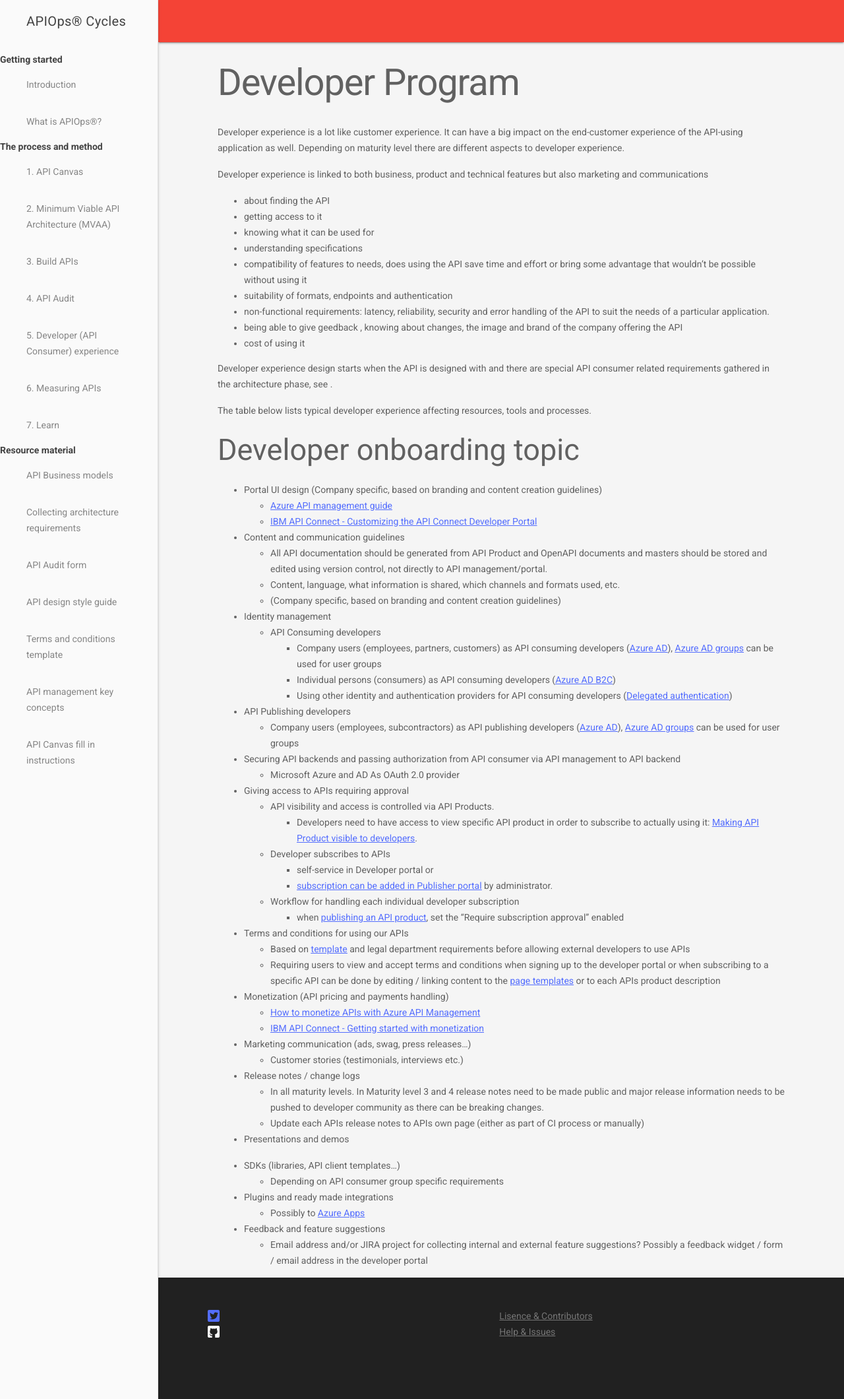
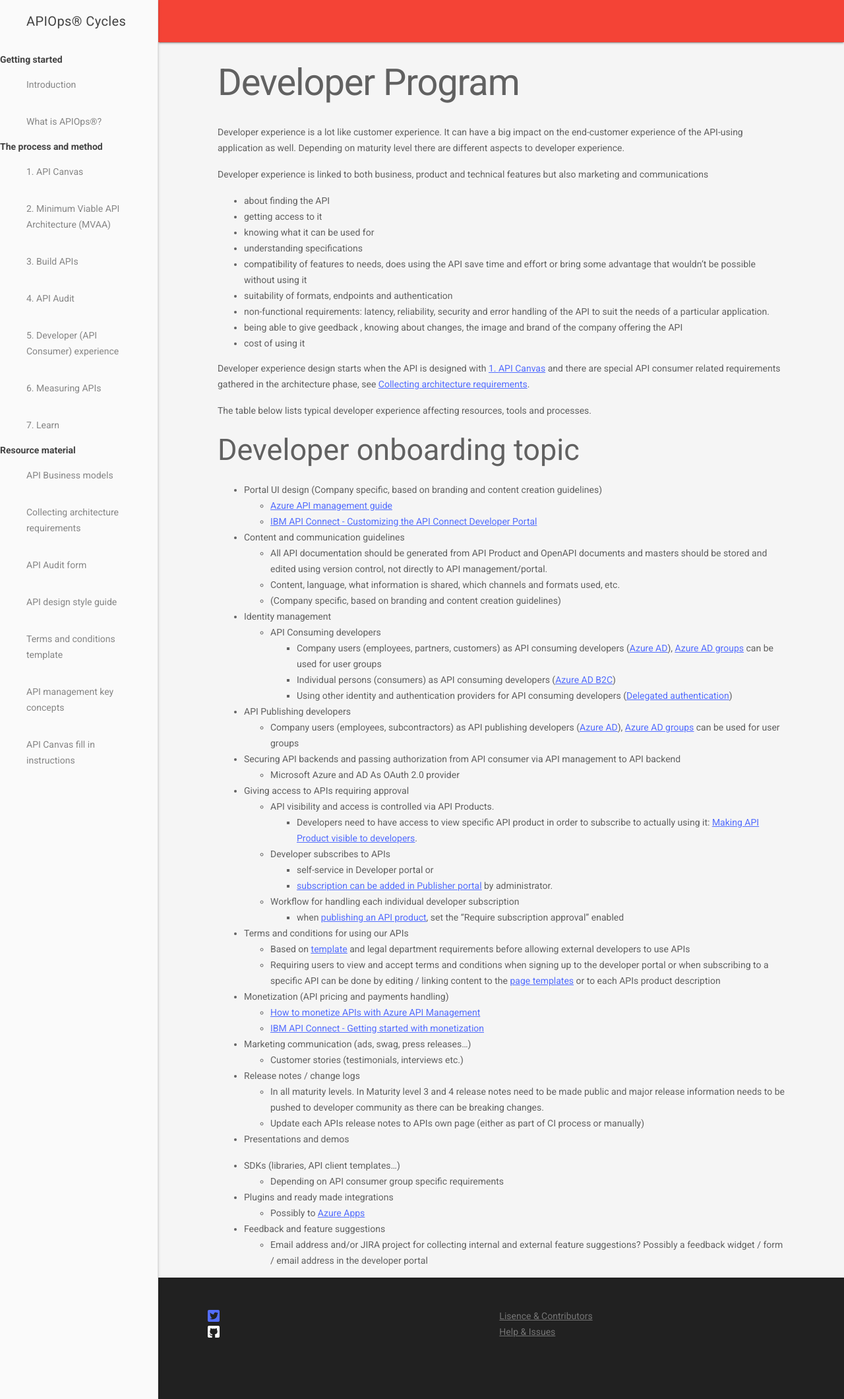
Before and after one commit to mniinio/APIOps-cycles, a Jekyll site: the page built from Developer(APIConsumer)Program.md, in a window 1280 px wide. Shown: the whole page at 66% size. Built offline with Jekyll 4.4.1, drawn with Linux system fonts in a browser that asks for light colours; our own code applies the rules of GitHub Pages for plain Markdown files.

Commit message:
Update Developer(APIConsumer)Program.md

```diff
--- a/Developer(APIConsumer)Program.md
+++ b/Developer(APIConsumer)Program.md
@@ -17,7 +17,7 @@ Developer experience is linked to both business, product and technical features
 *   being able to give geedback , knowing about changes, the image and brand of the company offering the API
 *   cost of using it
 
-Developer experience design starts when the API is designed with <ac:link><ri:page ri:content-title="1\. API Canvas"></ri:page></ac:link>and there are special API consumer related requirements gathered in the architecture phase, see <ac:link><ri:page ri:content-title="Collecting architecture requirements"></ri:page></ac:link>.
+Developer experience design starts when the API is designed with [1\. API Canvas](ADD LINK) and there are special API consumer related requirements gathered in the architecture phase, see [Collecting architecture requirements]().
 
 The table below lists typical developer experience affecting resources, tools and processes.
 
```
